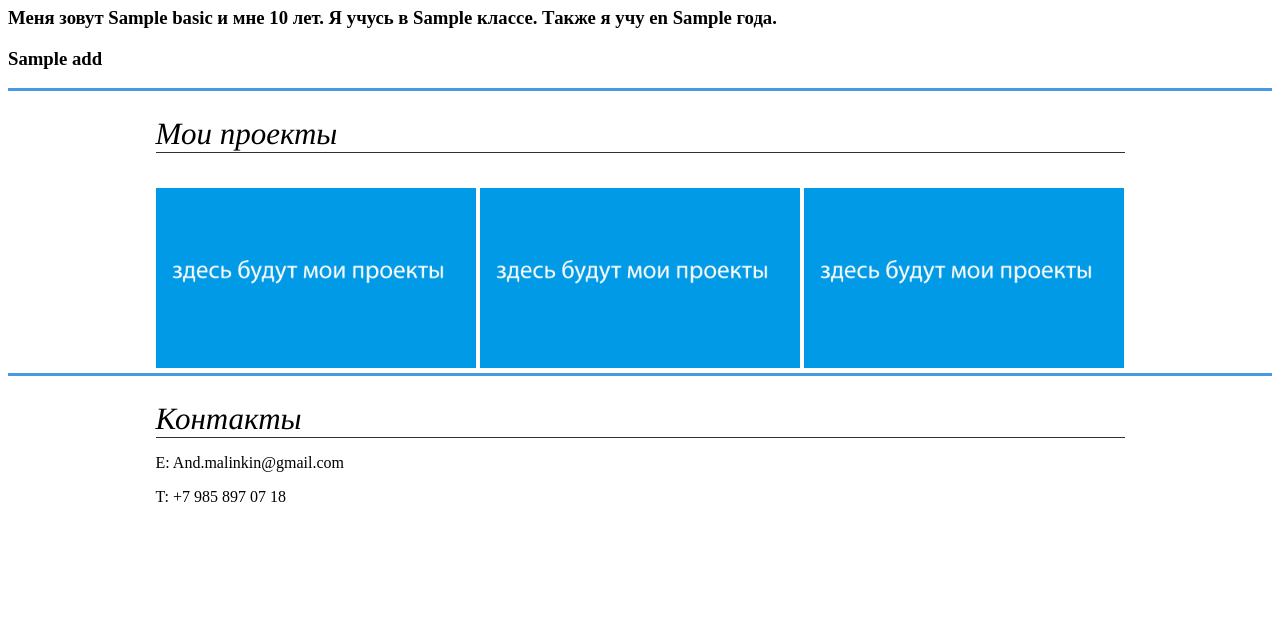
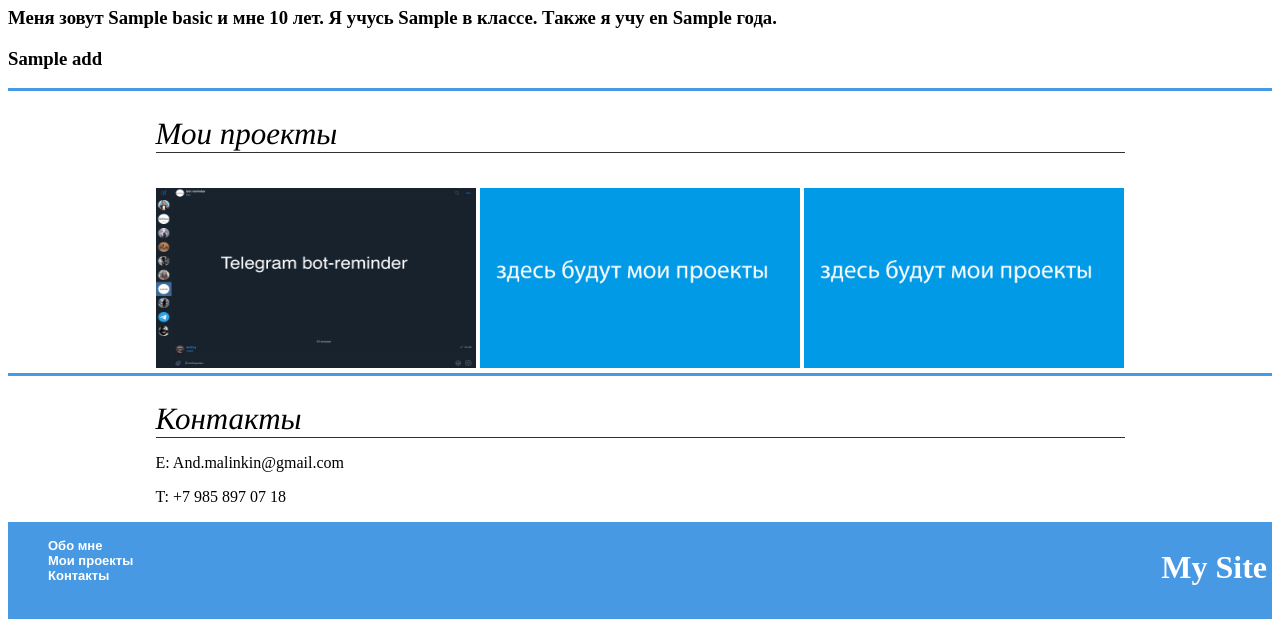
Before and after one commit to Andy1407/AboutMe, a Django app: template cutaway/templates/cutaway/basic.html in a window 1280 px wide. Shown: the part 429-1048 px from the top of the page. Before the commit the page ends 931 px from the top, so only its background shows below. Run offline with Django 3.2, Linux system fonts and the light colour scheme; the template is opened without the code that fills it: most values are stand-ins (such as "Sample title", 1, 10 or a date in 2020).

Commit message:
Update basic.html

```diff
--- a/cutaway/templates/cutaway/basic.html
+++ b/cutaway/templates/cutaway/basic.html
@@ -5,7 +5,66 @@
     <title>Основное</title>
     {% load static %}
     <link rel="stylesheet" type="text/css" href="{% static 'cutaway/../../static/cutaway/style.css' %}">
+<!DOCTYPE html>
+<html lang="ru">
+<head>
+    <meta charset="UTF-8">
+    <title>Основное</title>
+    {% load static %}
+    <link rel="stylesheet" type="text/css" href="{% static 'cutaway/style.css' %}">
 
+</head>
+<body>
+
+<div id="head">
+    <div id="link">
+        <ul>
+            <li>
+                <a href="#content">Обо мне</a>
+            </li>
+            <li>
+                <a href="#project">Мои проекты</a>
+            </li>
+            <li>
+                <a href="#contacts">контакты</a>
+            </li>
+        </ul>
+    </div>
+    <h1 id="header">My Site</h1>
+</div>
+<div id="basic">
+    <img src="../../static/image/My_photo.png" alt="My photo"/>
+</div>
+<div id="hr"></div>
+<div id="content">
+    <p>
+    <h3>Меня зовут {{ basic.my_name }} и мне {{ basic.my_age }} лет.
+        Я учусь {{ basic.my_class }} в классе. Также я учу {{ basic.language }} {{ basic.my_exp }} года.</h3>
+</div>
+<p>
+<h3>{{ basic.add }}</h3></p>
+</div>
+<div id="hr"></div>
+<div id="all-project">
+    <h2>Мои проекты</h2>
+
+    <div id="project">
+        <a href = "http://t.me/AndmalBot"><img src="../../static/image/telegram_bot.png" alt="my_project" align="center"/></a>
+        <a><img src="../../static/image/Project.png" alt="my_project" align="center"/></a>
+        <a><img src="../../static/image/Project.png" alt="my_project" align="center"/></a>
+    </div>
+</div>
+<div id="hr"></div>
+
+<div id="all-contacts">
+    <h2>Контакты</h2>
+    <div id="contacts">
+        <p>E: And.malinkin@gmail.com</p>
+        <p>T: +7 985 897 07 18</p>
+    </div>
+</div>
+</body>
+</html>
 </head>
 <body>
 
```
